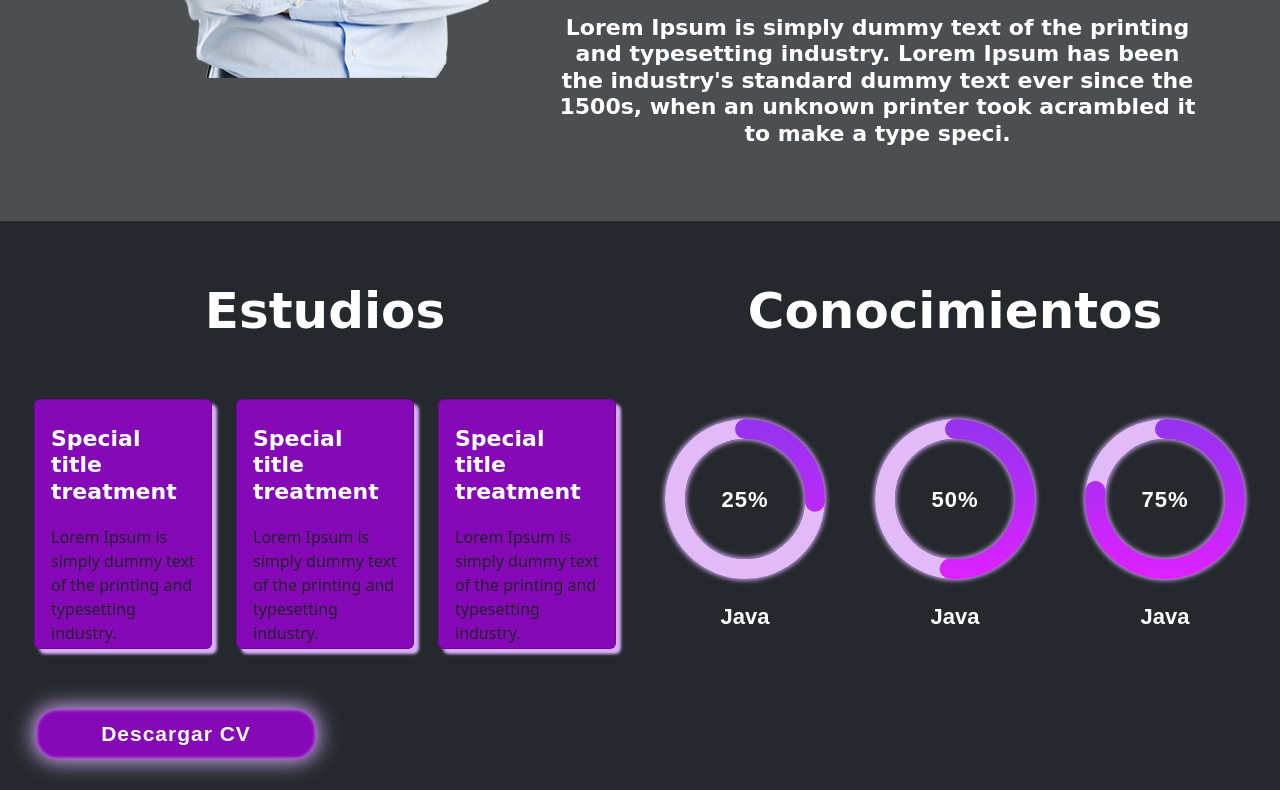
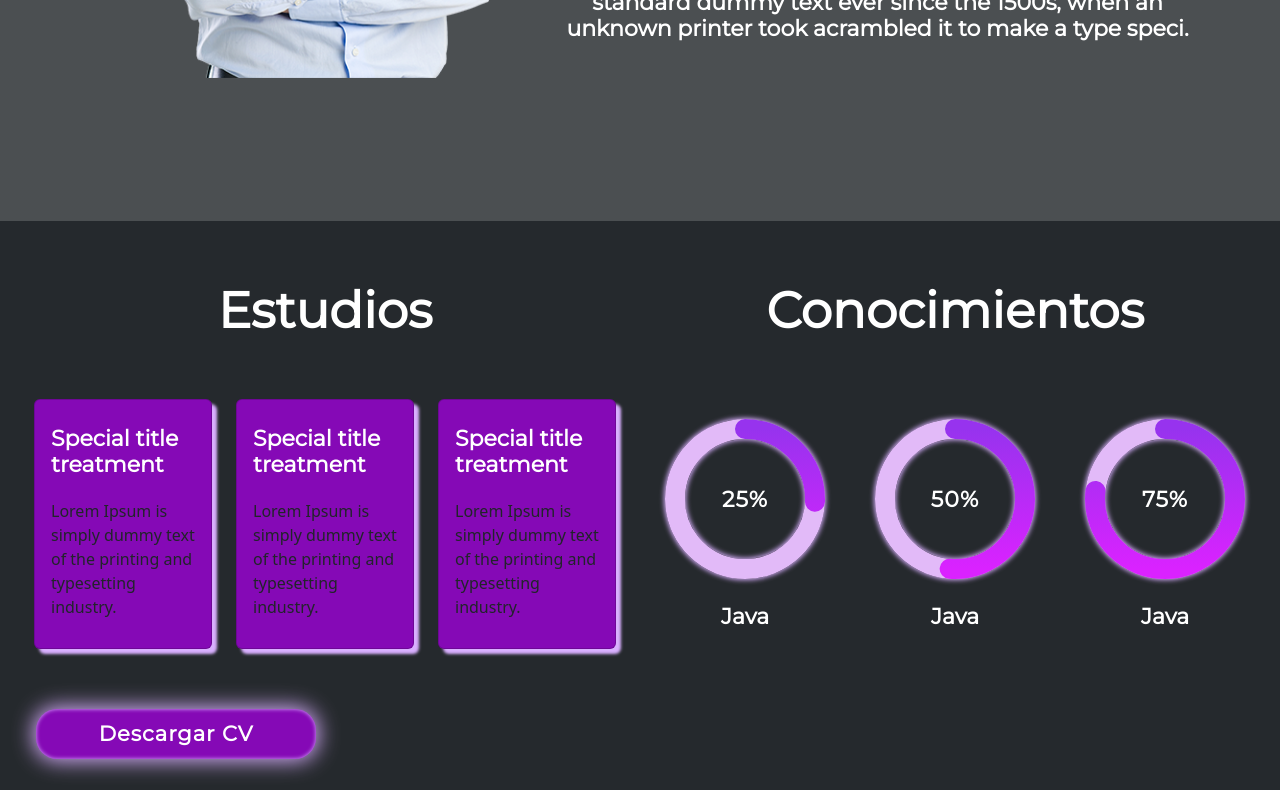
Before and after one commit to luissantiago1/Portafolio-web, a plain HTML site: page index.html in a window 1280 px wide. Shown: the part 579-1369 px from the top of the page. Drawn offline with nearby package versions, Linux system fonts and the light colour scheme.

Commit message:
Update styles.css

```diff
--- a/css/styles.css
+++ b/css/styles.css
@@ -1,6 +1,6 @@
 /* tipografias*/
-/* @import url('https://fonts.googleapis.com/css2?family=Indie+Flower&display=swap');
-@import url('https://fonts.googleapis.com/css2?family=Montserrat:wght@500&display=swap'); */
+@import url('https://fonts.googleapis.com/css2?family=Indie+Flower&display=swap');
+@import url('https://fonts.googleapis.com/css2?family=Montserrat&display=swap');
 
 html{
     /* me permite deslizar cuando hago clic en los links del menu */
@@ -15,8 +15,7 @@
 
 /* letras */
 a,button,h1,h2,h3,h4,h5,h6{
-    /*font-family: 'Montserrat', sans-serif; */
-    font-family: cursive;
+    font-family: 'Montserrat', cursive;
     color: white !important;
 }
 
```
